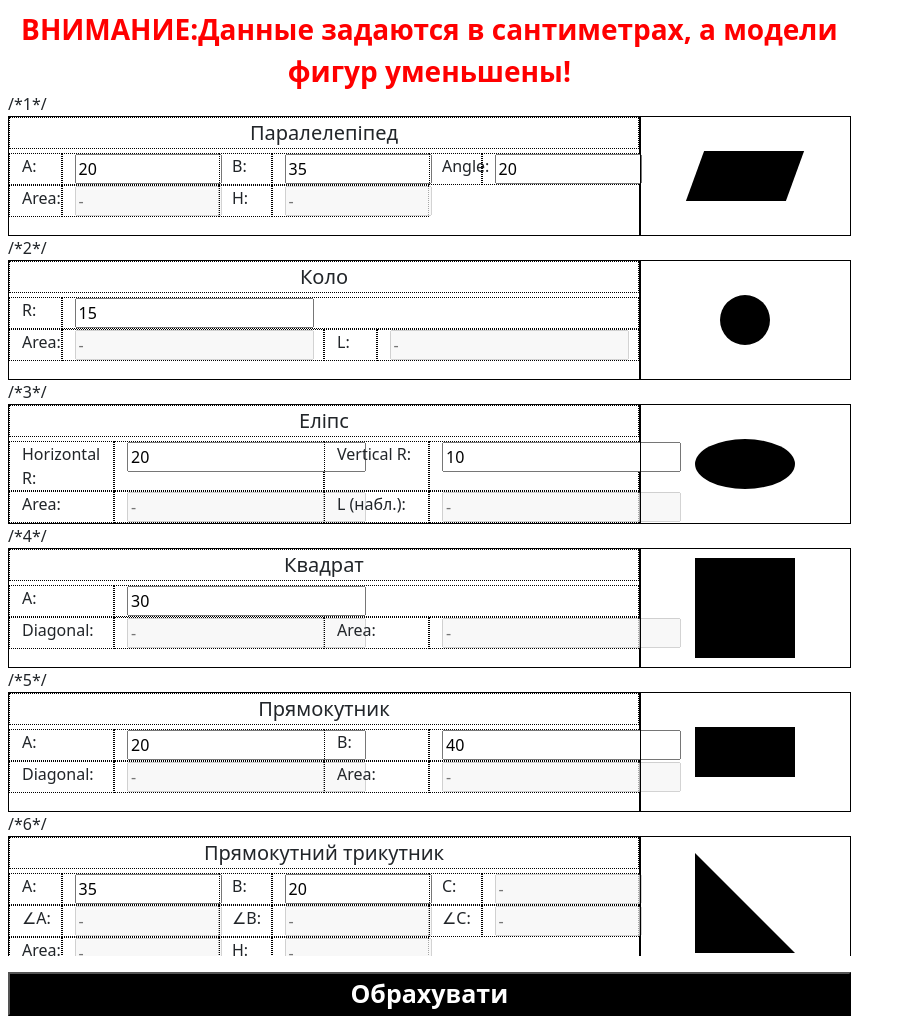
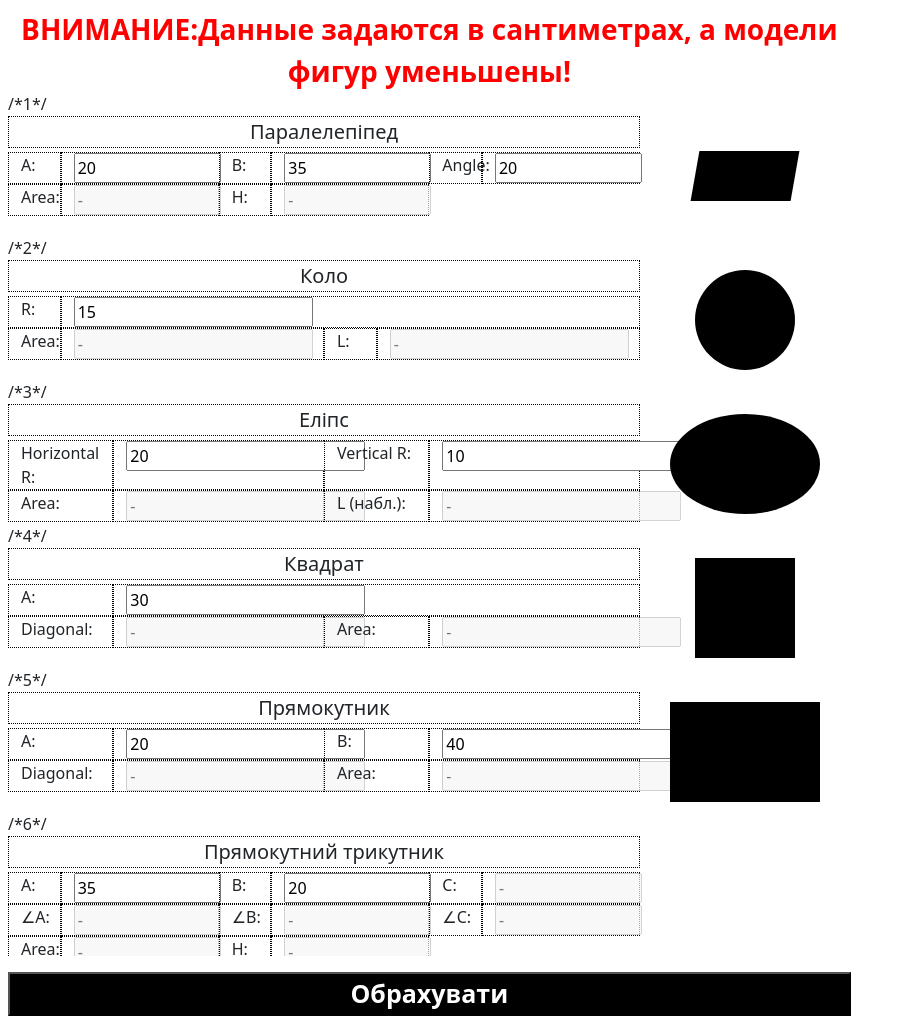
Before and after one commit to AlexGroup1984/task2, a plain HTML site: page index.html in a window 1280 px wide. Shown: the whole page, without its empty margins (0-906 px from the left). Drawn offline with nearby package versions, Linux system fonts and the light colour scheme.

Commit message:
Update style.css

```diff
--- a/style.css
+++ b/style.css
@@ -1,21 +1,21 @@
-.warning{
-    color: red;
+.warning {
+    color:red;
 }
 .parallelepiped {
 	width: 100px;
 	height: 50px;
-	transform: skew(-20deg);
+	transform: skew(-10deg);
     background-color: black;
 }
 .circle {
-    height: 50px;
-    width: 50px;
+    height: 100px;
+    width: 100px;
     border-radius: 100%;
     background-color: black;
 }
 .ellipse {
-    height: 50px;
-    width: 100px;
+    height: 100px;
+    width: 150px;
     border-radius: 100%;
     background-color: black;
 }
@@ -25,26 +25,26 @@
 	background: black;
 }
 .rectangle {
-	width: 100px;
-	height: 50px;
+	width: 150px;
+	height: 100px;
 	background: black;
 }
 
 .right_triangle {
     width: 0;
     height: 0;
-    border-bottom: 100px solid black;
-    border-right: 100px solid transparent;
+    border-bottom: 50px black;
+    border-right: 150px black;
 }
 .borders {
-    border: 1px solid black;
+    border: 1px black;
 }
 .borders_d {
     border-bottom: 1px dotted black;
 }
 
 span {
-    width: 100px;
+    width: 150px;
 }
 div div div div div {
     border: 1px dotted black;
```
